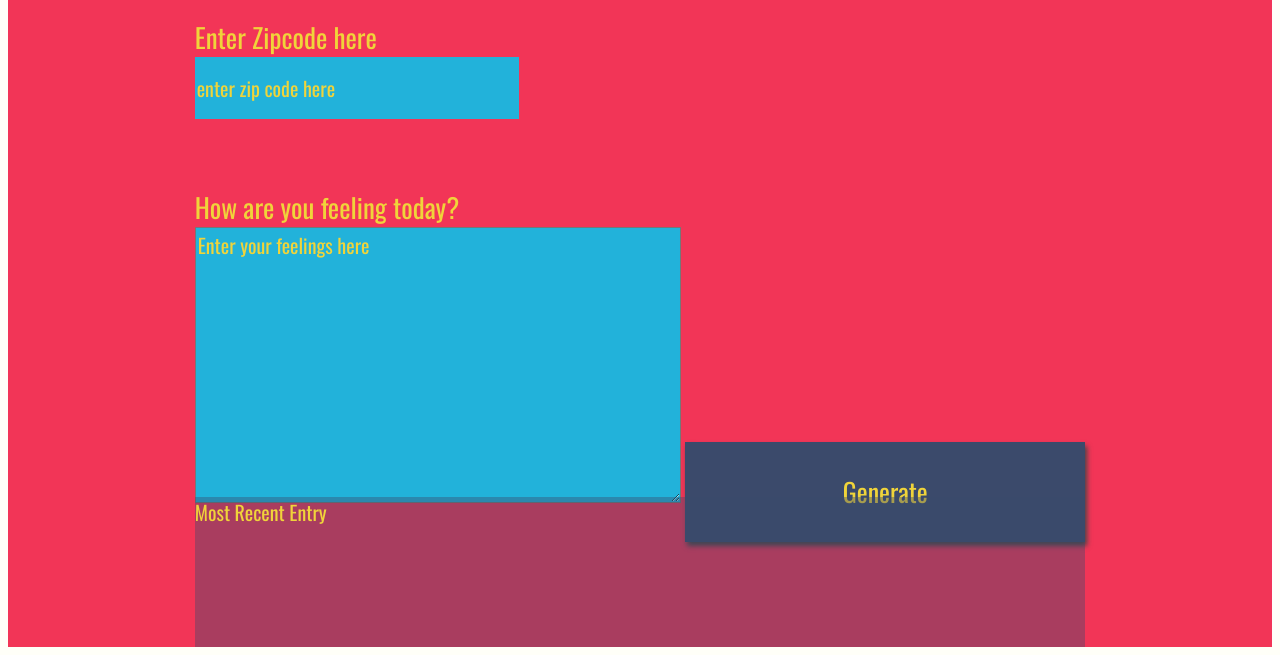
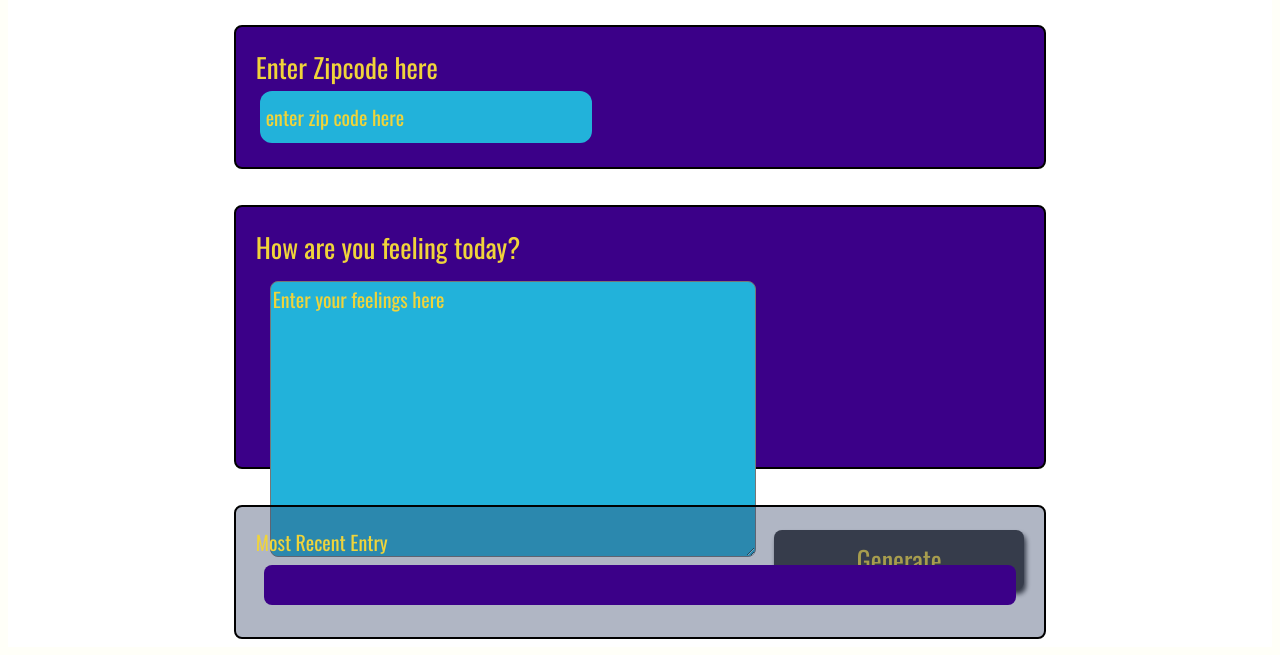
Before and after one commit to rileyslewis/Weather_Journal_App, a plain HTML site: page website/index.html in a window 1280 px wide. Shown: the part 161-816 px from the top of the page. Drawn offline with nearby package versions, Linux system fonts and the light colour scheme; a web font is replaced by a local one.

Commit message:
updated CSS

```diff
--- a/website/app.js
+++ b/website/app.js
@@ -1,5 +1,5 @@
 /*Global Variables*/
-let baseURL = 'http://api.openweathermap.org/data/2.5/weather?zip=';
+let baseURL = 'http://api.openweathermap.org/data/2.5/weather?zip=89001&APPID=7b9bf49e1531f81b6aee17cd9f06f9a2';
 let apiKey = '7b9bf49e1531f81b6aee17cd9f06f9a2'
 const userFeelings = document.getElementById('feelings').value;
 const countryCode = ',uk';
--- a/website/style.css
+++ b/website/style.css
@@ -8,7 +8,7 @@ body{
     grid-auto-rows: minmax(150px, auto);
     /* grid-template-columns:  */
     height:100vh;
-    background: #f23557;
+    background: #ffffff;
     color: #f0d43a;
     justify-content: center;
     grid-gap: 1em;
@@ -17,7 +17,11 @@ body{
 }
 
 .holder{
-
+    border: 2px solid black;
+    border-radius: 8px;
+    padding: 20px;
+    margin: 8px;
+    background-color: #3b0088;
 }
 
 .entry{
@@ -25,6 +29,12 @@ body{
 }
 
 #entryHolder{
+    border: none;
+    border-radius: 8px;
+    padding: 20px;
+    margin: 8px;
+    background-color: #3b0088;
+    color: white;
 
 }
 
@@ -41,7 +51,7 @@ body{
 }
 
 .headline {
-
+    font: 28px bold;
 }
 .title{
 
@@ -55,24 +65,28 @@ label{
 
 input{
     display:block;
-    height: 60px;
+    height: 40px;
     width: 320px;
     background:#22b2da;
     color: #f0d43a;
     font-size: 20px;
     font-family: 'Oswald', sans-serif;
     border: none;
+    border-radius: 12px;
+    padding: 6px;
+    margin: 4px;
 }
 
 button{
-    width: 400px;
-    height: 100px;
-    background: #3b4a6b;
+    width: 250px;
+    height: 60px;
+    background: #343435;
     color: #f0d43a;
     font-size: 26px;
     font-family: 'Oswald', sans-serif;
     border: none;
-    box-shadow: 2px 4px 5px #444;
+    border-radius: 8px;
+    box-shadow: 2px 4px 5px rgb(46, 46, 46);
 }
 h1{
     font-size: 36px;
@@ -83,6 +97,8 @@ textarea{
     color: #f0d43a;
     font-size: 20px;
     font-family: 'Oswald', sans-serif;
+    border-radius: 8px;
+    margin: 14px;
 }
 /* Reset style for HTML element on active to have no border*/
 input:focus,
```
